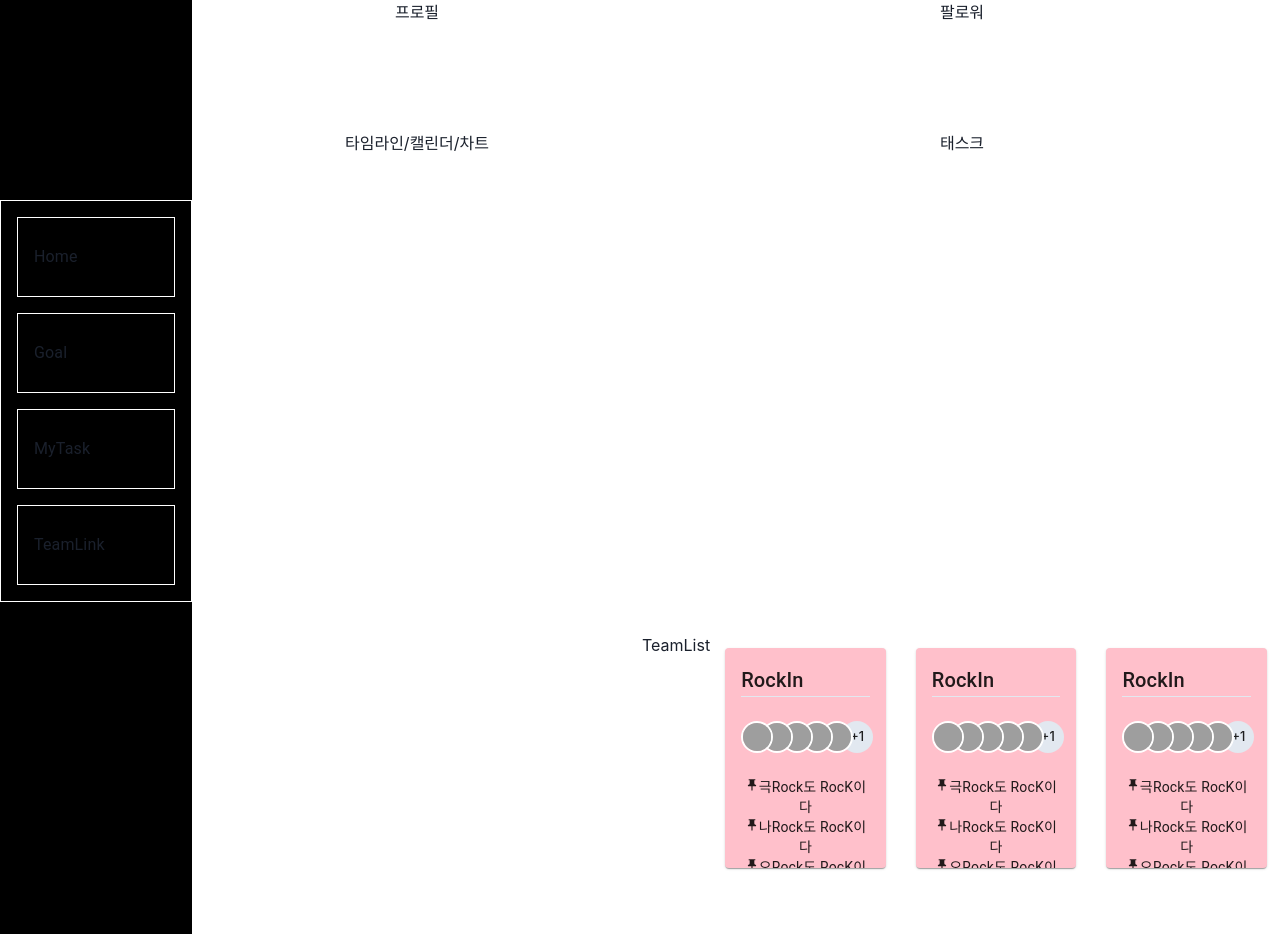
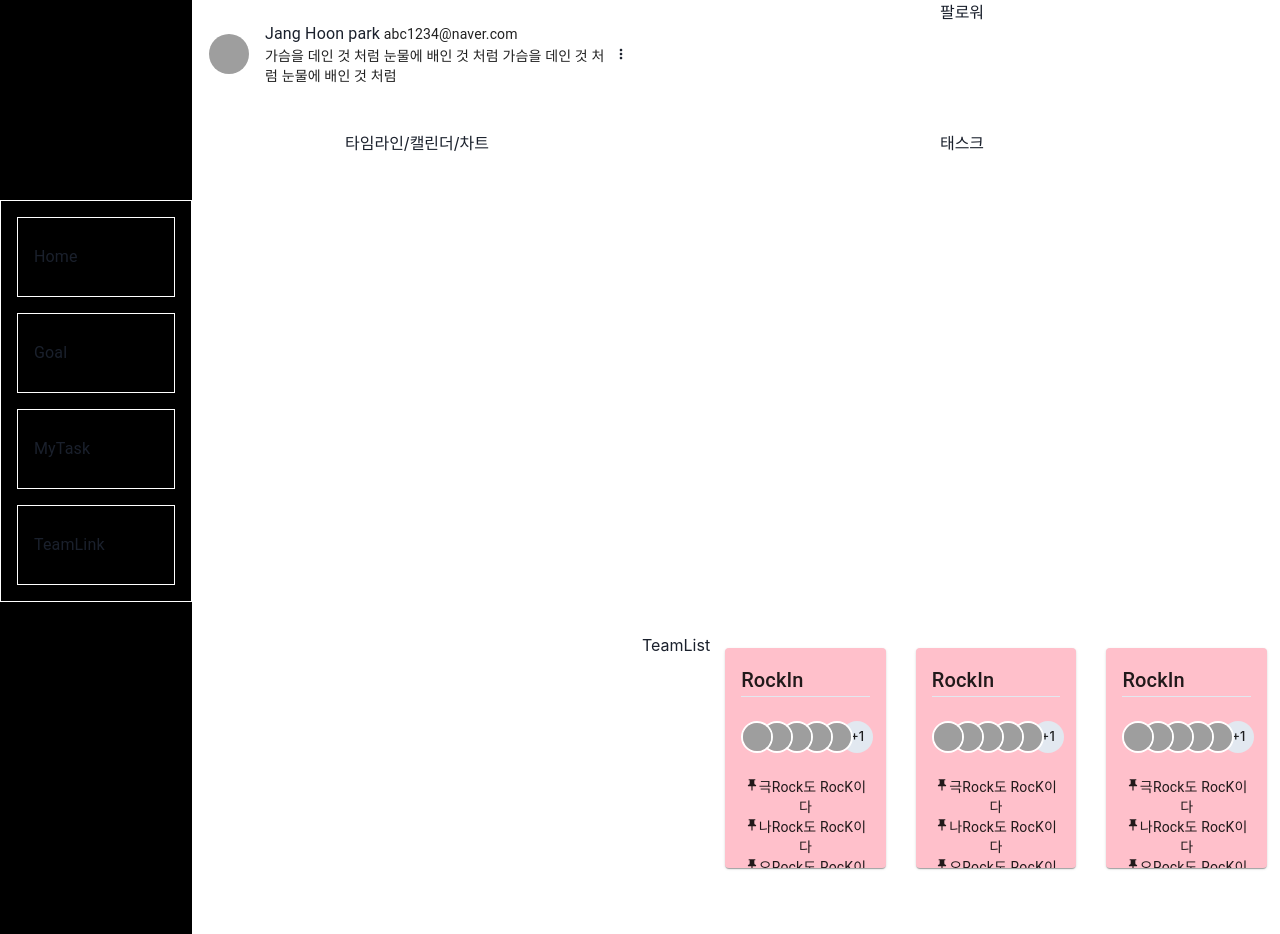
Before and after one commit to wannaseoji/ttodo, a React (Create React App) app: page / in a window 1280 px wide. Built offline with nearby package versions, Linux system fonts and the light colour scheme; grey boxes are pictures that could not be loaded.

Commit message:
Profile commit
profile add

```diff
--- a/package.json
+++ b/package.json
@@ -4,14 +4,17 @@
   "private": true,
   "dependencies": {
     "'": "file:mui/material/Inbox';",
+    "@chakra-ui/react": "^2.3.6",
     "@emotion/react": "^11.10.5",
     "@emotion/styled": "^11.10.5",
     "@mui/material": "^5.10.11",
     "@testing-library/jest-dom": "^5.16.5",
     "@testing-library/react": "^13.4.0",
     "@testing-library/user-event": "^13.5.0",
+    "framer-motion": "^7.6.4",
     "react": "^18.2.0",
     "react-dom": "^18.2.0",
+    "react-icons": "^4.6.0",
     "react-scripts": "5.0.1",
     "styled-components": "^5.3.6",
     "web-vitals": "^2.1.4"
--- a/src/pages/Home.js
+++ b/src/pages/Home.js
@@ -9,10 +9,10 @@ import ListItemIcon from '@mui/material/ListItemIcon';
 import Box from '@mui/material/Box';
 import ListItemText from '@mui/material/ListItemText';
 import Team from "./Team";
+import Profile from "./Profile";
 
 const Home = () => {
     return (
-
         <div class="parent">
             <div class="box menu">
                 <nav id="seo_nav">
@@ -66,7 +66,7 @@ const Home = () => {
                     </Box>
                 </nav >
             </div >
-            <div class="box profile">프로필</div>
+            <div class="box profile"><Profile/></div>
             <div class="box content">타임라인/캘린더/차트</div>
             <div class="box follower">팔로워</div>
             <div class="box tasklist">태스크</div>
--- /dev/null
+++ b/src/pages/Profile.js
@@ -0,0 +1,52 @@
+import * as React from 'react';
+import List from '@mui/material/List';
+import ListItem from '@mui/material/ListItem';
+import Divider from '@mui/material/Divider';
+import ListItemText from '@mui/material/ListItemText';
+import ListItemAvatar from '@mui/material/ListItemAvatar';
+import Avatar from '@mui/material/Avatar';
+import Typography from '@mui/material/Typography';
+import {BiDotsVerticalRounded} from "react-icons/bi";
+
+export default function Profile() {
+  let NickName = `Jang Hoon park`;
+  let email = `abc1234@naver.com`
+  let introText = `가슴을 데인 것 처럼 눈물에 배인 것 처럼 가슴을 데인 것 처럼 눈물에 배인 것 처럼`;
+  return (
+    <List sx={{ width: '100%', maxWidth: 500, bgcolor: 'background.paper' }}>
+      <ListItem>
+        <ListItemAvatar>
+          <Avatar alt="Remy Sharp" src="/static/images/avatar/1.jpg"/>
+        </ListItemAvatar>
+        <ListItemText
+          secondary={
+            <React.Fragment>
+              <Typography
+                sx={{ display: 'inline' }}
+                component="span"
+                variant="body2"
+                color="text.primary"
+              >
+                {introText}
+              </Typography>
+            </React.Fragment>
+          }>
+        {NickName}
+        <React.Fragment>
+              <Typography
+                sx={{ display: 'inline' }}
+                component="span"
+                variant="body2"
+                color="text.primary"
+              >
+                {`  ${email}`}
+              </Typography>
+            </React.Fragment>
+        </ListItemText>
+        <ListItemText>
+          <BiDotsVerticalRounded />
+        </ListItemText>
+      </ListItem>
+    </List>
+  );
+}
```
Also changed, not shown: 1 other file (tests, documents, lock files or other folders).
